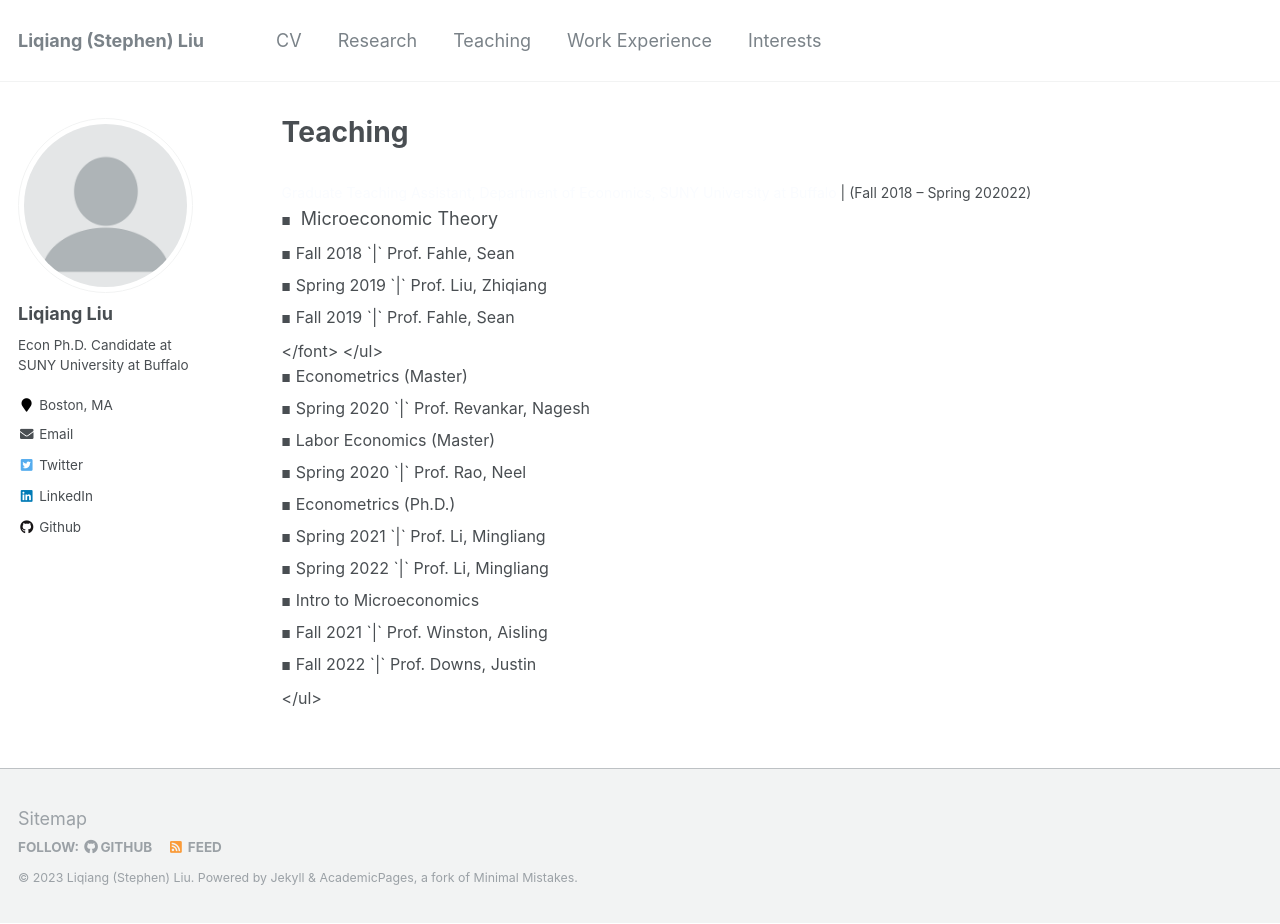
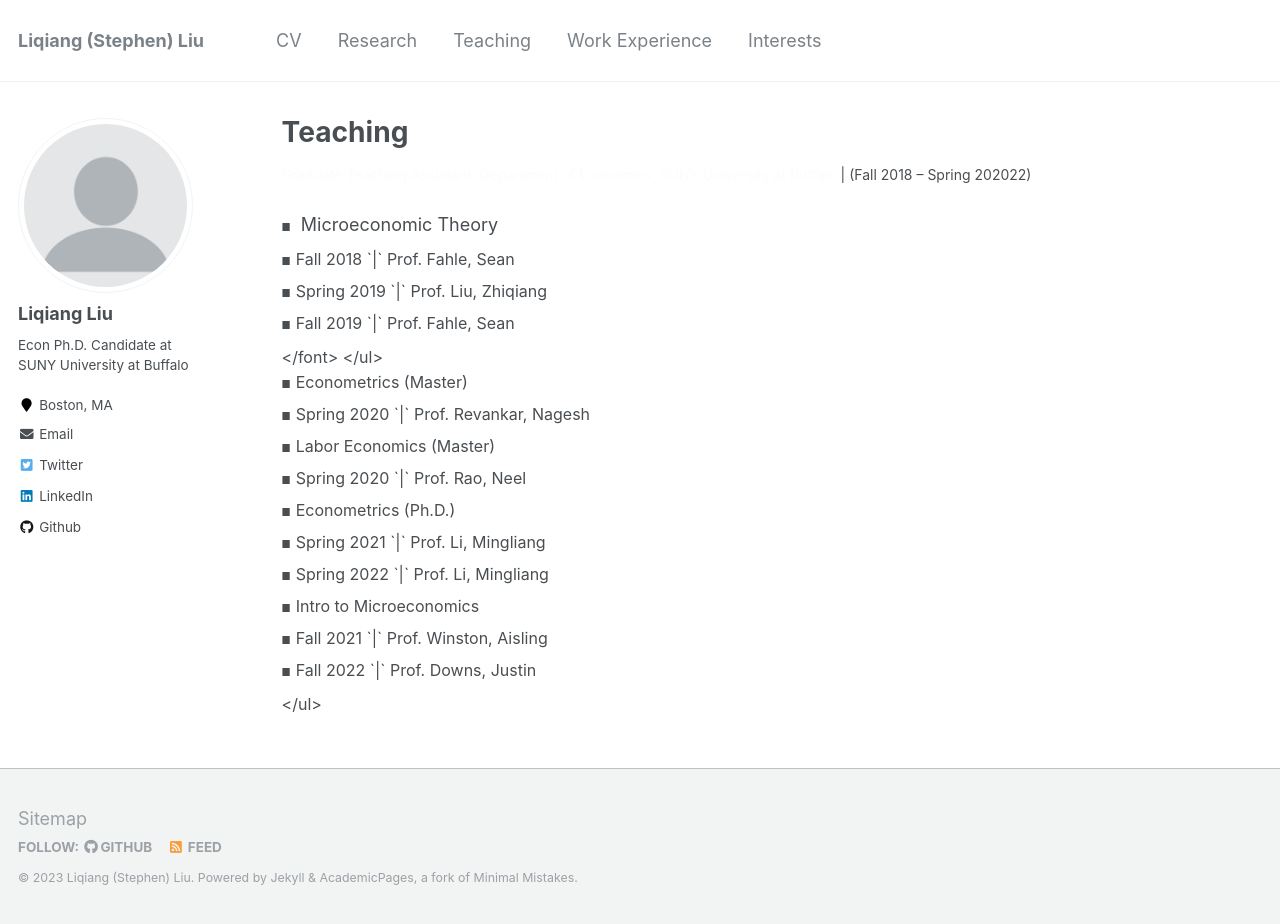
Before and after one commit to Liqiang-Liu/Liqiang-Liu.github.io, a Jekyll site: the page built from _pages/teaching.md, in a window 1280 px wide and 924 px high. Built offline with Jekyll 4.4.1, drawn with Linux system fonts in a browser that asks for light colours.

Commit message:
Update teaching.md

```diff
--- a/_pages/teaching.md
+++ b/_pages/teaching.md
@@ -20,9 +20,9 @@
 }
 </style>
 
+
+<span style="font-size: 14px;"> <span style="color:#fafcff">Graduate Teaching Assistant, Department of Economics, SUNY University at Buffalo</span> | (Fall 2018 – Spring 202022)</span>
 <ul class="custom-bullet">
-<span style="font-size: 14px;"> <span style="color:#fafcff">Graduate Teaching Assistant, Department of Economics, SUNY University at Buffalo</span> | (Fall 2018 – Spring 202022)</span>
-
 <li> Microeconomic Theory
   <ul class="custom-bullet">
     <font size="3">
```
